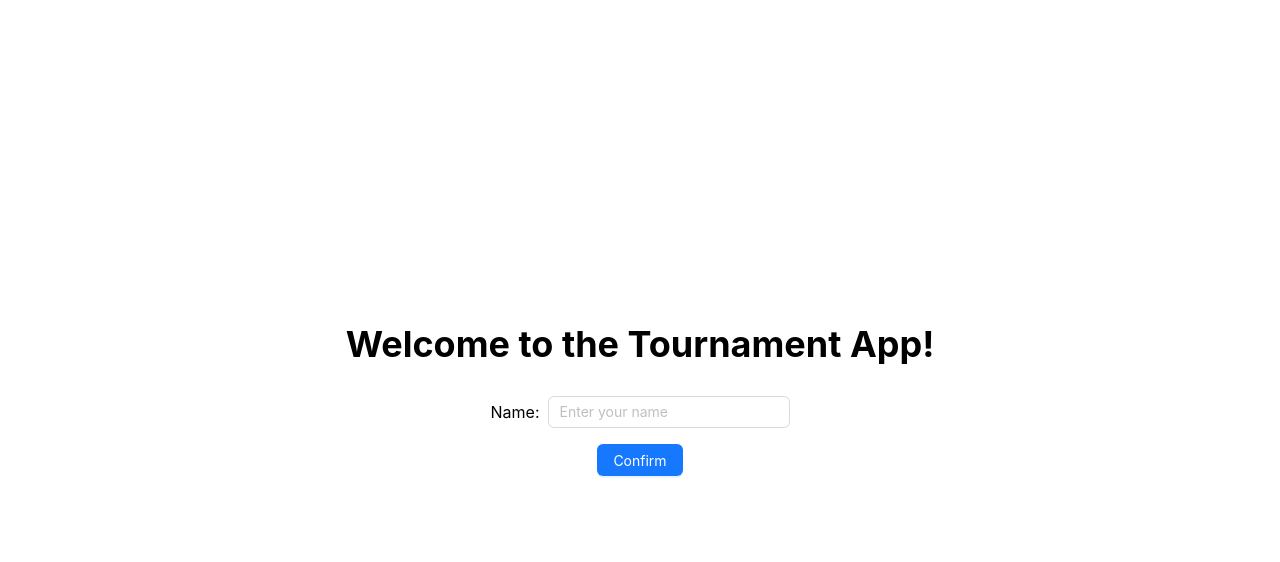
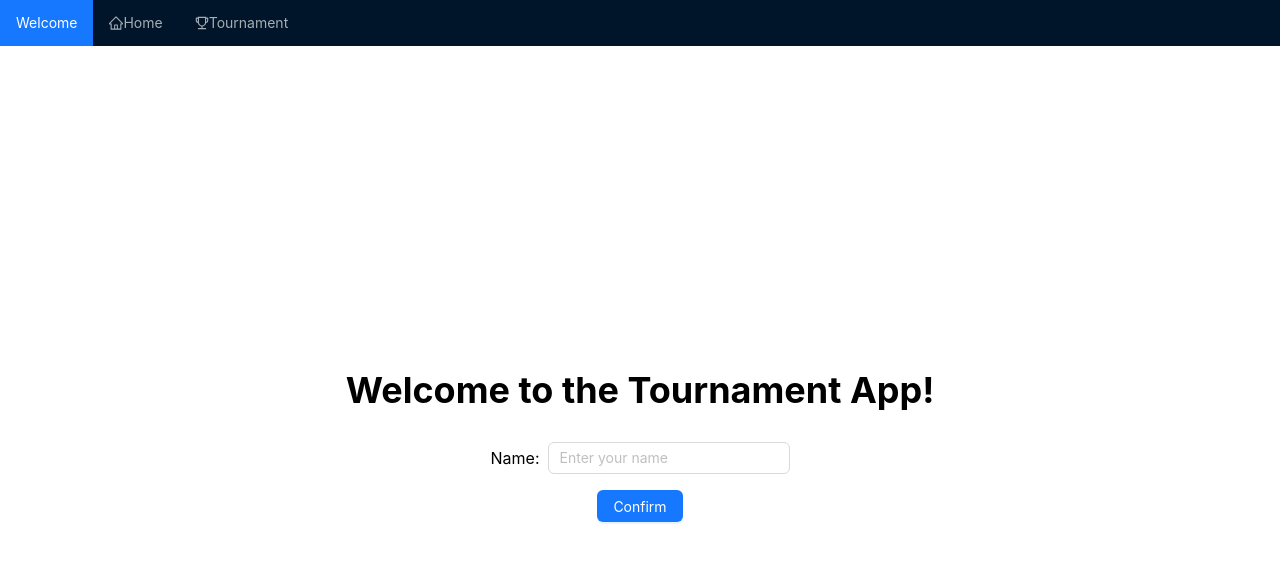
Before and after one commit to Zaawansowane-bazy-danych/ZBD, a React (Create React App) app in the folder Frontend/tournament/: page / in a window 1280 px wide. Shown: the top 562 px of the page. Built offline with nearby package versions, Linux system fonts and the light colour scheme.

Commit message:
Router + simple nagivation added

```diff
--- a/Frontend/tournament/package.json
+++ b/Frontend/tournament/package.json
@@ -42,6 +42,7 @@
     ]
   },
   "devDependencies": {
+    "react-router-dom": "^6.23.0",
     "tailwindcss": "^3.4.3"
   }
 }
--- a/Frontend/tournament/public/index.html
+++ b/Frontend/tournament/public/index.html
@@ -24,7 +24,7 @@
       work correctly both with client-side routing and a non-root public URL.
       Learn how to configure a non-root public URL by running `npm run build`.
     -->
-    <title>React App</title>
+    <title>Tournament App</title>
   </head>
   <body>
     <noscript>You need to enable JavaScript to run this app.</noscript>
--- a/Frontend/tournament/src/App.tsx
+++ b/Frontend/tournament/src/App.tsx
@@ -1,12 +1,22 @@
 import './App.css';
-import WelcomeScreen from './app/welcomeScreen';
+import { BrowserRouter, Routes, Route } from "react-router-dom";
+import Layout from './app/pages/Layout';
+import WelcomeScreen from './app/pages/WelcomeScreen';
+import Home from './app/pages/Home';
+import Tournament from './app/pages/Tournament';
 
 
 function App() {
   return (
-    <div className="App">
-      <WelcomeScreen/>
-    </div>
+    <BrowserRouter>
+      <Routes>
+        <Route path="/" element={<Layout/>}>
+          <Route index element={<WelcomeScreen/>} />
+          <Route path="home" element={<Home/>} />
+          <Route path="tournament" element={<Tournament/>} />
+        </Route>
+      </Routes>
+    </BrowserRouter>
   );
 }
 
--- /dev/null
+++ b/Frontend/tournament/src/app/pages/Home.tsx
@@ -0,0 +1,8 @@
+
+function Home() {
+    return (
+        <></>
+    );
+}
+
+export default Home;
--- /dev/null
+++ b/Frontend/tournament/src/app/pages/Layout.tsx
@@ -0,0 +1,31 @@
+import { Outlet, Link } from "react-router-dom";
+import { Menu } from "antd";
+import { HomeOutlined, TrophyOutlined } from "@ant-design/icons";
+
+const Layout = () => {
+  return (
+    <>
+      <Menu theme="dark" mode="horizontal" defaultSelectedKeys={["1"]}>
+        <Menu.Item key="1">
+          <Link to="/">Welcome</Link>
+        </Menu.Item>
+        <Menu.Item key="2">
+          <Link to="/home">
+            <HomeOutlined />
+            Home
+          </Link>
+        </Menu.Item>
+        <Menu.Item key="3">
+          <Link to="/tournament">
+            <TrophyOutlined />
+            Tournament
+          </Link>
+        </Menu.Item>
+      </Menu>
+
+      <Outlet />
+    </>
+  );
+};
+
+export default Layout;
--- /dev/null
+++ b/Frontend/tournament/src/app/pages/Tournament.tsx
@@ -0,0 +1,8 @@
+
+function Tournament() {
+    return (
+        <></>
+    );
+}
+
+export default Tournament;
```
Also changed, not shown: Frontend/tournament/src/app/pages/WelcomeScreen.tsx (renamed from Frontend/tournament/src/app/welcomeScreen.tsx), 1 other file (tests, documents, lock files or other folders).
